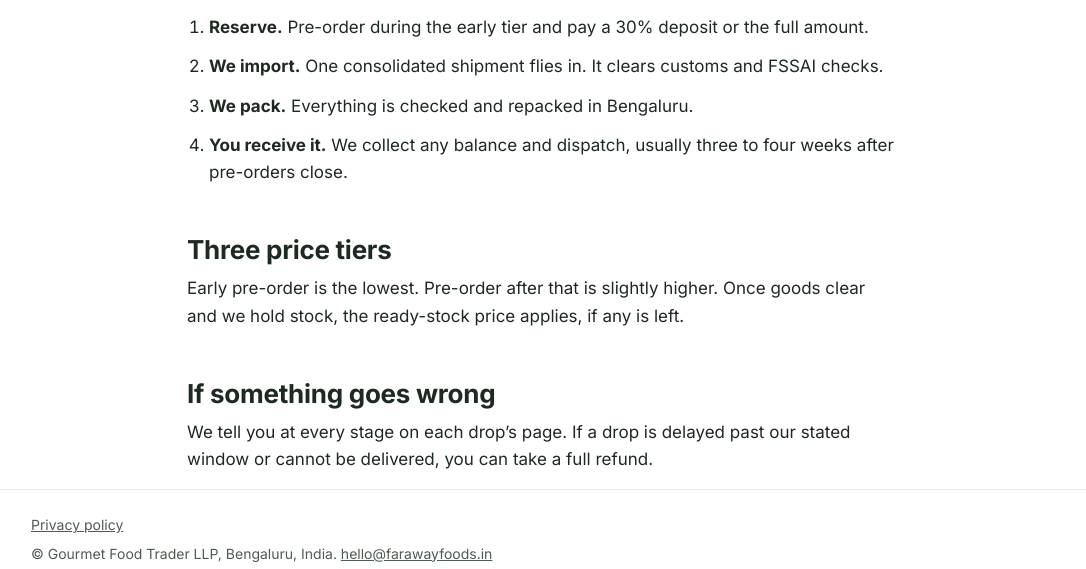
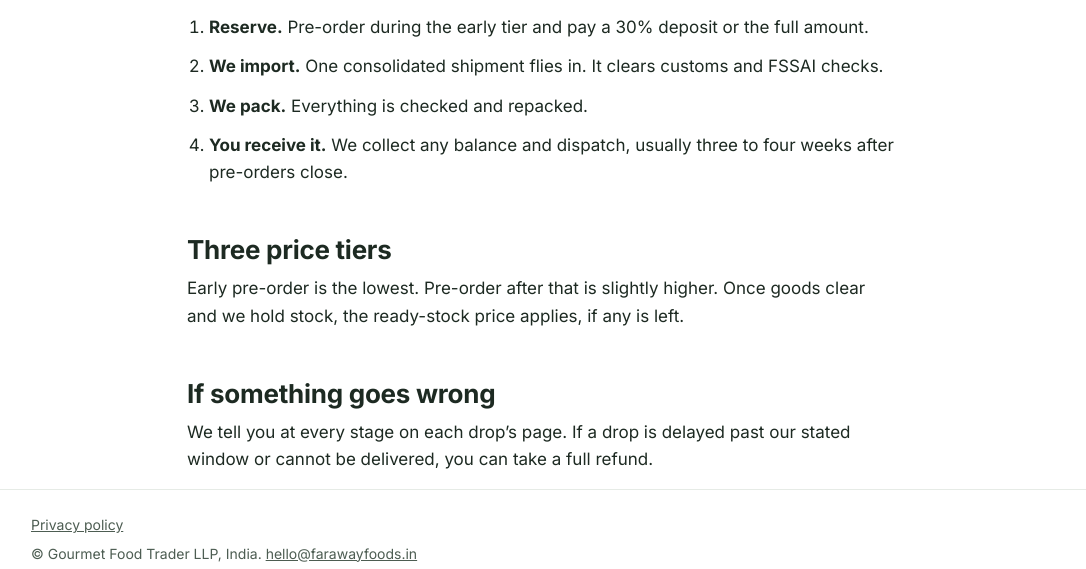
Before and after one commit to anuphj/faraway-foods, an Astro site: page /how-it-works in a window 1280 px wide. Shown: the part 196-765 px from the top of the page, without its empty margins (97-1183 px from the left). Built offline with nearby package versions, Linux system fonts and the light colour scheme; Astro itself is replaced by a stand-in of ours.

Commit message:
Removing references to bengaluru

```diff
--- a/src/data/site.ts
+++ b/src/data/site.ts
@@ -2,7 +2,7 @@
 export const site = {
   name: "Faraway Foods",
   legalName: "Gourmet Food Trader LLP",
-  city: "Bengaluru, India",
+  city: "India",
   email: "hello@farawayfoods.in",
   fssai: "", // e.g. "14-digit FSSAI Central License No."
   whatsapp: "", // digits only with country code, e.g. "919XXXXXXXXX"
--- a/src/pages/how-it-works.astro
+++ b/src/pages/how-it-works.astro
@@ -7,7 +7,7 @@ import Base from "../layouts/Base.astro";
   <ol class="steps">
     <li><strong>Reserve.</strong> Pre-order during the early tier and pay a 30% deposit or the full amount.</li>
     <li><strong>We import.</strong> One consolidated shipment flies in. It clears customs and FSSAI checks.</li>
-    <li><strong>We pack.</strong> Everything is checked and repacked in Bengaluru.</li>
+    <li><strong>We pack.</strong> Everything is checked and repacked.</li>
     <li><strong>You receive it.</strong> We collect any balance and dispatch, usually three to four weeks after pre-orders close.</li>
   </ol>
   <h2>Three price tiers</h2>
```
